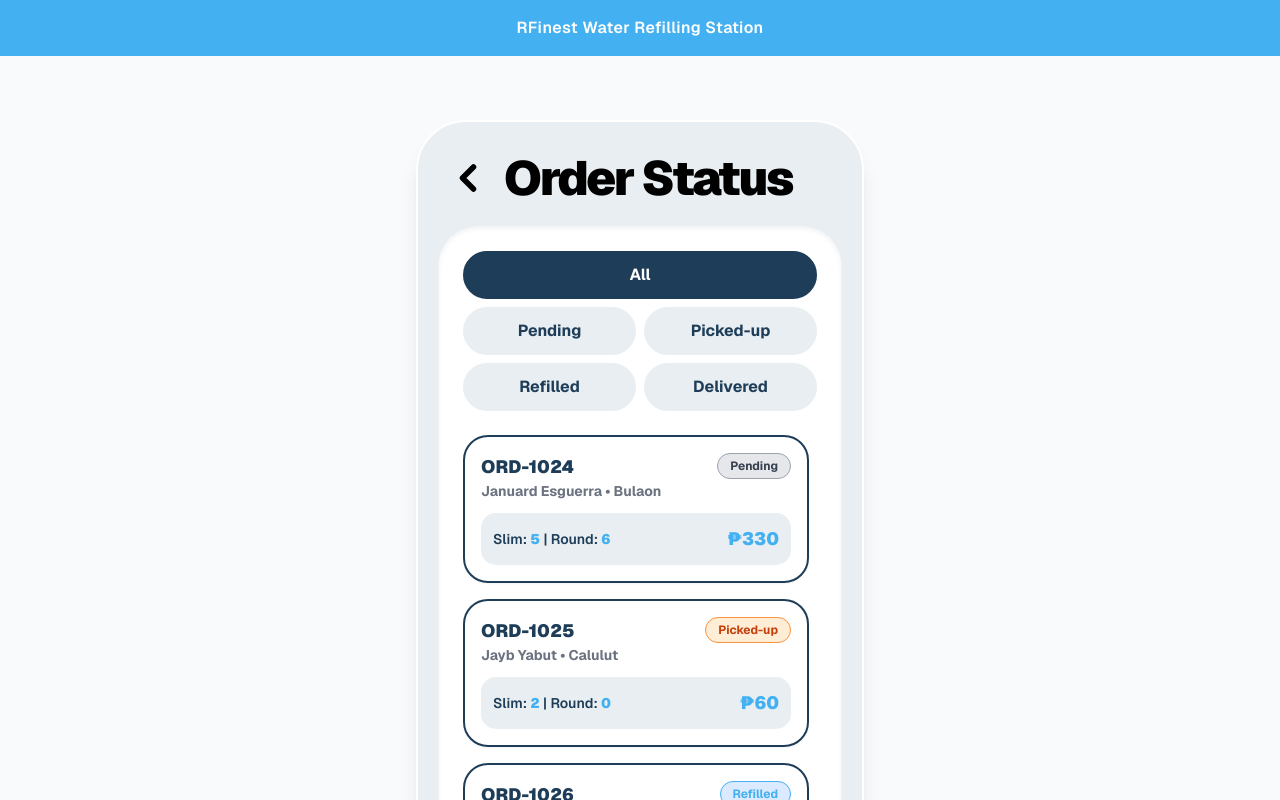
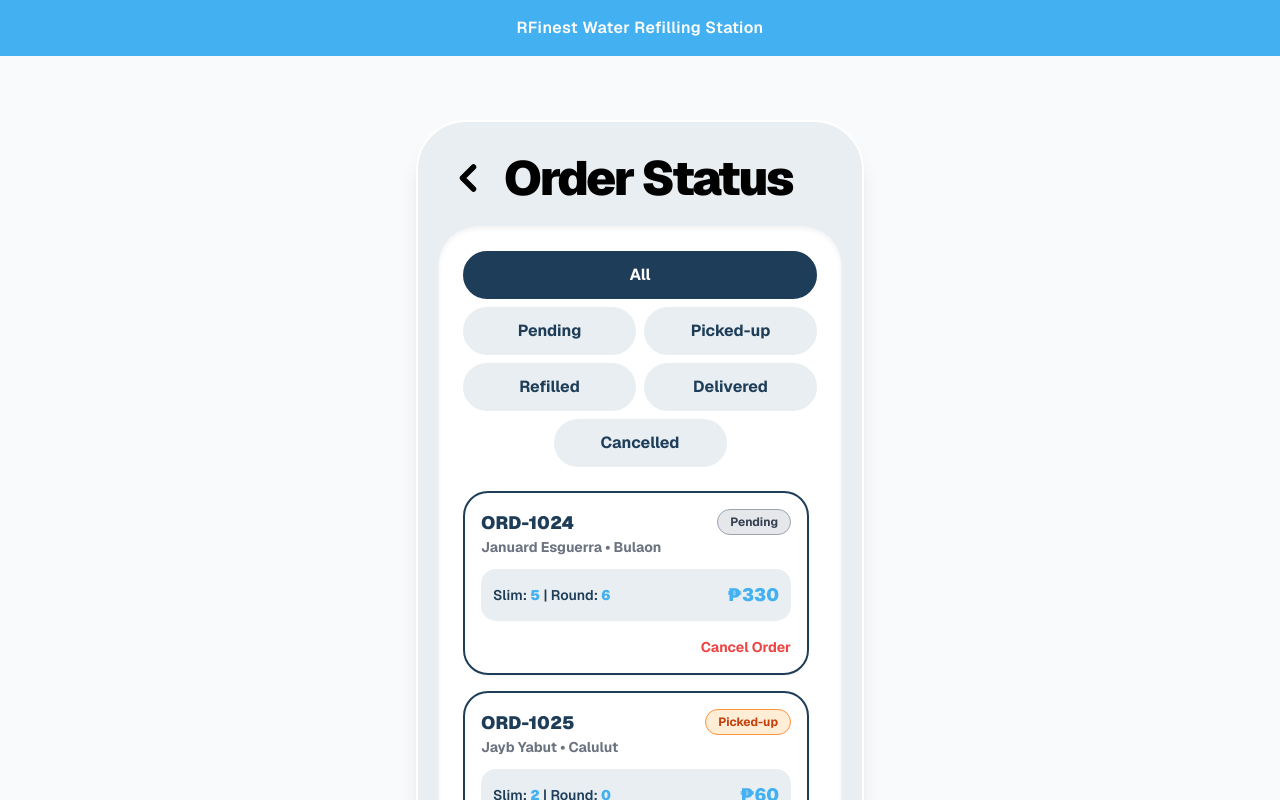
Before and after one commit to jaybyabut/rfinest-waterstation, a Next.js app: page /dashboard/order-status in a window 1280 px wide. Shown: the top 800 px of the page. Built offline with nearby package versions, Linux system fonts and the light colour scheme; no server answers.

Commit message:
feat: add order cancellation and confirmation modal to order status

```diff
--- a/components/admin/order-status.tsx
+++ b/components/admin/order-status.tsx
@@ -1,13 +1,14 @@
 "use client";
 
-import { useState  } from "react";
+import { useState } from "react";
 import Link from "next/link";
 import { ChevronLeft } from "lucide-react";
+import ConfirmationModal from "@/components/ui/confirmation-modal";
 
-const status_options = ["Pending", "Picked-up", "Refilled", "Delivered"];
+const status_options = ["Pending", "Picked-up", "Refilled", "Delivered", "Cancelled"];
 const FILTERS = ["All", ...status_options];
 
-export default function OrderStatus(){
+export default function OrderStatus() {
   const [activeFilter, setActiveFilter] = useState("All");
 
   // [BACKEND TODO]: Replace this dummy data with a fetch from the database
@@ -18,24 +19,50 @@ export default function OrderStatus(){
     { id: "ORD-1027", name: "Errol Kabigting", zone: "Lakeshore", slim: 1, round: 1, total: 90, status: "Delivered" },
   ]);
 
-    const filteredOrders = activeFilter === "All" ? orders : orders.filter(order => order.status === activeFilter);
+  const [isModalOpen, setIsModalOpen] = useState(false);
+  const [orderToCancel, setOrderToCancel] = useState<string | null>(null);
+
+  const filteredOrders = activeFilter === "All" ? orders : orders.filter((order) => order.status === activeFilter);
 
   const getStatusColor = (status: string) => {
-        switch(status) {
-        case "Pending": return "bg-gray-200 text-gray-700 border-gray-400";
-        case "Picked-up": return "bg-orange-100 text-orange-700 border-orange-400";
-        case "Refilled": return "bg-blue-100 text-[#43b0f1] border-[#43b0f1]";
-        case "Delivered": return "bg-green-100 text-green-700 border-green-500";
-        default: return "bg-gray-100 text-gray-700 border-gray-400";
+    switch (status) {
+      case "Pending":
+        return "bg-gray-200 text-gray-700 border-gray-400";
+      case "Picked-up":
+        return "bg-orange-100 text-orange-700 border-orange-400";
+      case "Refilled":
+        return "bg-blue-100 text-[#43b0f1] border-[#43b0f1]";
+      case "Delivered":
+        return "bg-green-100 text-green-700 border-green-500";
+      case "Cancelled":
+        return "bg-red-100 text-red-700 border-red-500";
+      default:
+        return "bg-gray-100 text-gray-700 border-gray-400";
     }
   };
 
-    return(
-        <div className="flex flex-col items-center w-full px-4 py-6 animate-in fade-in zoom-in duration-500 mb-24">
+  const handleCancelClick = (id: string) => {
+    setOrderToCancel(id);
+    setIsModalOpen(true);
+  };
+
+  const confirmCancellation = () => {
+    if (orderToCancel) {
+      // [BACKEND TODO]: Add API call to update order status to "Cancelled" in the database
+      setOrders(
+        orders.map((order) =>
+          order.id === orderToCancel ? { ...order, status: "Cancelled" } : order
+        )
+      );
+      setOrderToCancel(null);
+    }
+  };
+
+  return (
+    <div className="flex flex-col items-center w-full px-4 py-6 animate-in fade-in zoom-in duration-500 mb-24 relative">
       <div className="w-full max-w-md">
+        <div className="w-full bg-[#e8eef1] rounded-[50px] p-5 pt-8 text-center border-2 border-white shadow-xl">
 
-
-        <div className="w-full bg-[#e8eef1] rounded-[50px] p-5 pt-8 text-center border-2 border-white shadow-xl">
           <div className="flex items-center mb-6 relative px-2">
             <Link href="/dashboard" className="absolute left-2 text-black hover:scale-110 transition-transform">
               <ChevronLeft size={44} strokeWidth={3} />
@@ -46,14 +73,15 @@ export default function OrderStatus(){
           </div>
 
           <div className="bg-white rounded-[40px] p-4 sm:p-6 shadow-inner border border-gray-100 text-left">
-
            <div className="grid grid-cols-2 gap-2 pb-4 mb-2">
               {FILTERS.map((filter) => (
                 <button
                   key={filter}
                   onClick={() => setActiveFilter(filter)}
-                  className={`w-full px-2 py-2.5 rounded-full text-sm sm:text-base font-bold border-2 transition-all ${
-                    filter === "All" ? "col-span-2" : ""
+                  className={`px-2 py-2.5 rounded-full text-sm sm:text-base font-bold border-2 transition-all ${
+                    filter === "All" ? "col-span-2 w-full" :
+                    filter === "Cancelled" ? "col-span-2 w-[calc(50%-0.25rem)] mx-auto" :
+                    "w-full"
                   } ${
                     activeFilter === filter
                       ? "bg-[#1e3d58] text-white border-[#1e3d58]"
@@ -73,11 +101,12 @@ export default function OrderStatus(){
               ) : (
                 filteredOrders.map((order) => (
                   <div key={order.id} className="border-2 border-[#1e3d58] rounded-[25px] p-4 bg-white shadow-sm flex flex-col gap-3">
-
                     <div className="flex justify-between items-start">
                       <div>
                         <h3 className="text-lg font-black text-[#1e3d58]">{order.id}</h3>
-                        <p className="text-sm font-bold text-gray-500">{order.name} • {order.zone}</p>
+                        <p className="text-sm font-bold text-gray-500">
+                          {order.name} • {order.zone}
+                        </p>
                       </div>
                       <div className={`px-3 py-1 rounded-full border text-xs font-bold ${getStatusColor(order.status)}`}>
                         {order.status}
@@ -86,13 +115,22 @@ export default function OrderStatus(){
 
                     <div className="flex justify-between items-center bg-[#e8eef1] p-3 rounded-[15px]">
                       <div className="text-sm font-semibold text-[#1e3d58]">
-                        Slim: <span className="text-[#43b0f1] font-black">{order.slim}</span> | Round: <span className="text-[#43b0f1] font-black">{order.round}</span>
+                        Slim: <span className="text-[#43b0f1] font-black">{order.slim}</span> | Round:{" "}
+                        <span className="text-[#43b0f1] font-black">{order.round}</span>
                       </div>
-                      <div className="text-lg font-black text-[#43b0f1]">
-                        ₱{order.total}
-                      </div>
+                      <div className="text-lg font-black text-[#43b0f1]">₱{order.total}</div>
                     </div>
 
+                    {order.status === "Pending" && (
+                      <div className="flex justify-end mt-1">
+                        <button
+                          onClick={() => handleCancelClick(order.id)}
+                          className="text-red-500 hover:text-red-700 text-sm font-bold transition-colors"
+                        >
+                          Cancel Order
+                        </button>
+                      </div>
+                    )}
                   </div>
                 ))
               )}
@@ -100,6 +138,18 @@ export default function OrderStatus(){
           </div>
         </div>
       </div>
+
+      <ConfirmationModal
+        isOpen={isModalOpen}
+        onClose={() => {
+          setIsModalOpen(false);
+          setOrderToCancel(null);
+        }}
+        onConfirm={confirmCancellation}
+        title="Cancel Order?"
+        message={`Are you sure you want to cancel ${orderToCancel}? This action cannot be undone.`}
+        confirmText="Yes, Cancel Order"
+      />
     </div>
   );
 }
```
Lines whose indentation alone changed are shown as unchanged.
